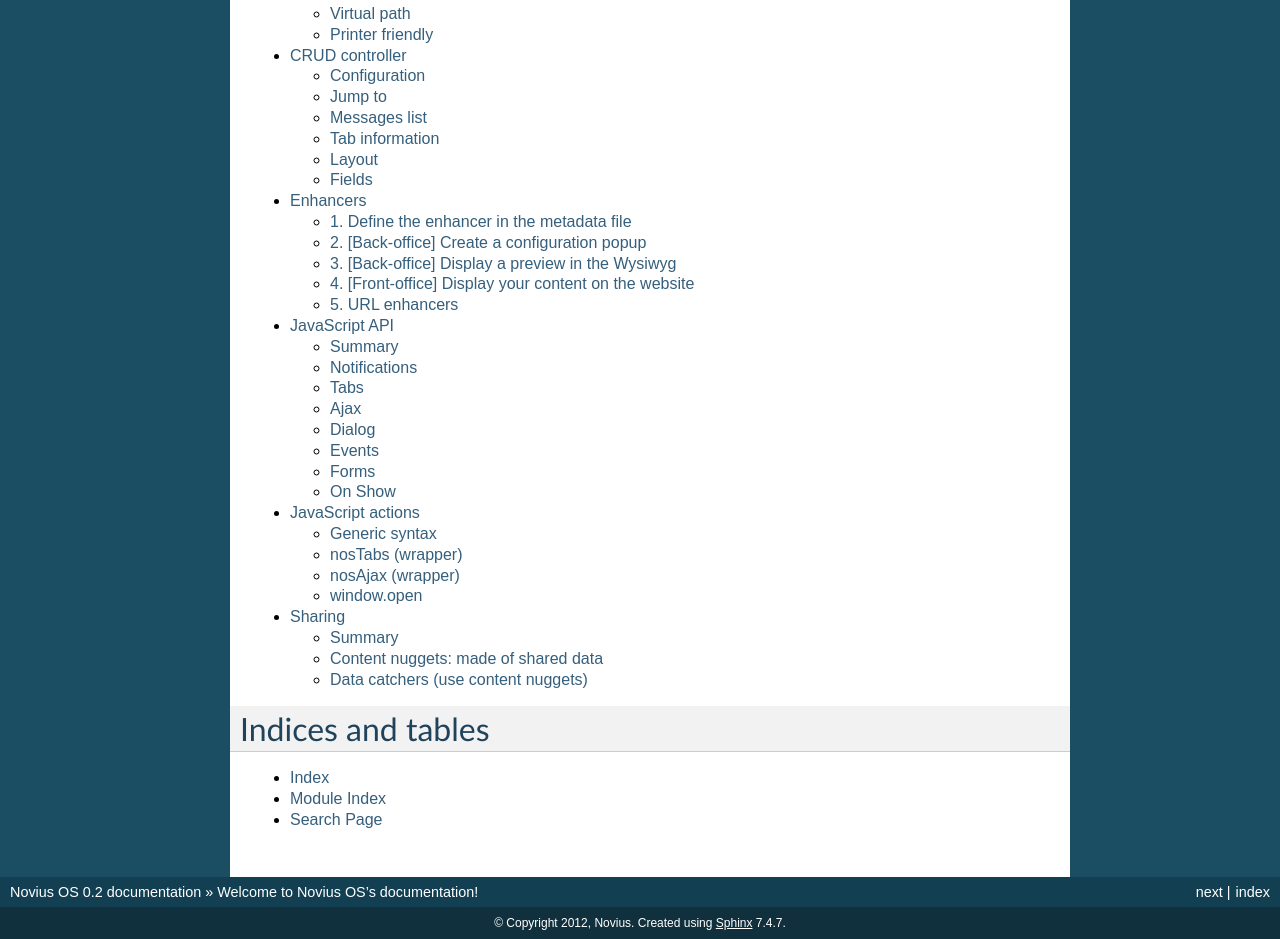
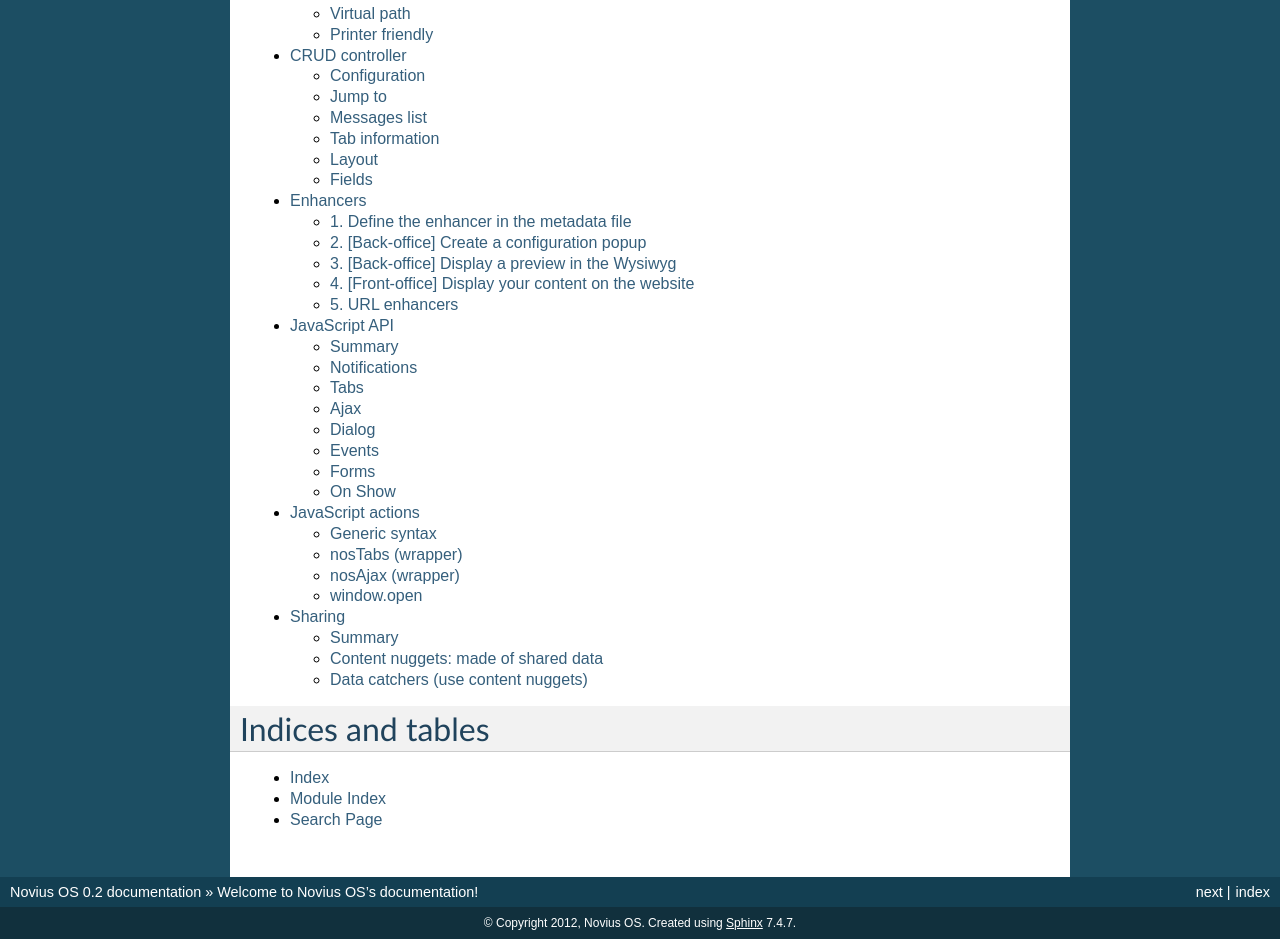
Before and after one commit to Meroje/documentation-en, a Sphinx documentation site: the page built from source/index.rst, in a window 1280 px wide. Shown: the part 1032-1971 px from the top of the page. Built offline with Sphinx 7.4.7, drawn with Linux system fonts in a browser that asks for light colours.

```diff
--- a/source/conf.py
+++ b/source/conf.py
@@ -41,7 +41,7 @@ master_doc = 'index'
 
 # General information about the project.
 project = u'Novius OS'
-copyright = u'2012, Novius'
+copyright = u'2012, Novius OS'
 
 # The version info for the project you're documenting, acts as replacement for
 # |version| and |release|, also used in various other places throughout the
```
